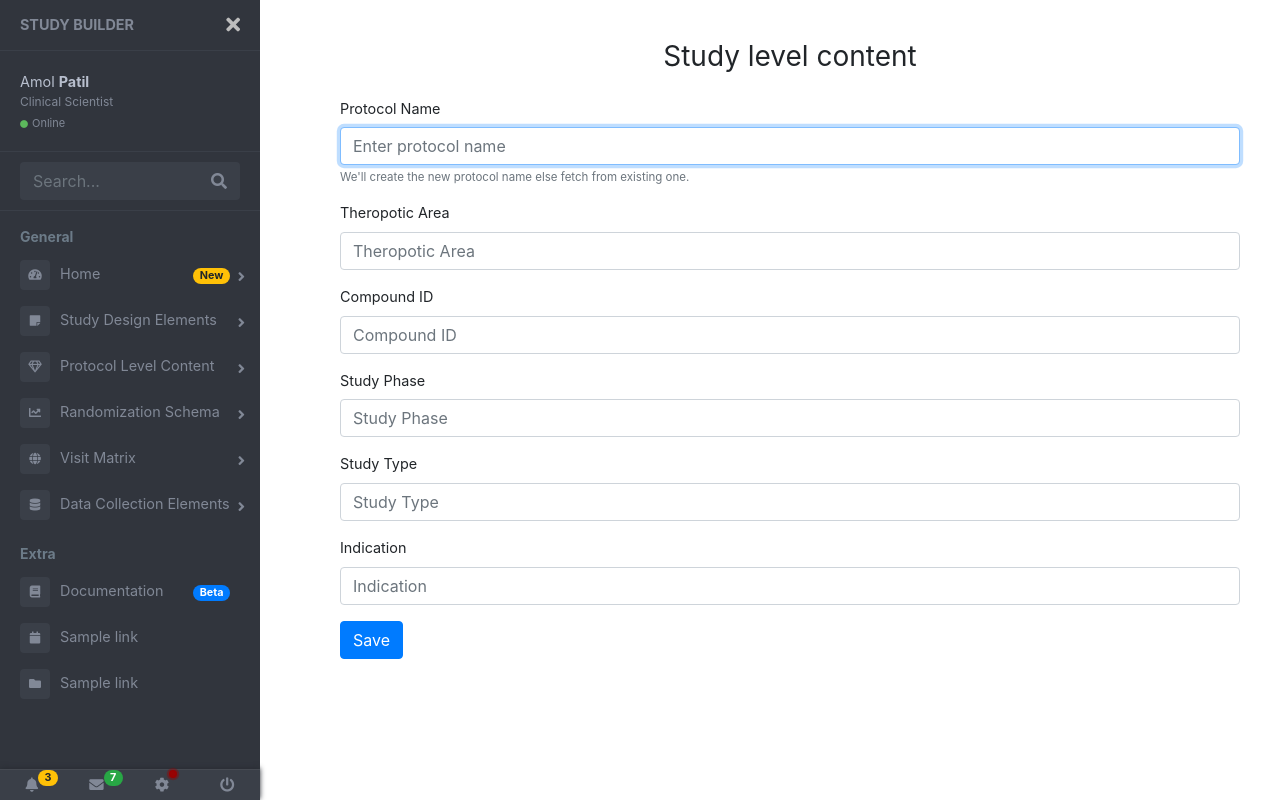
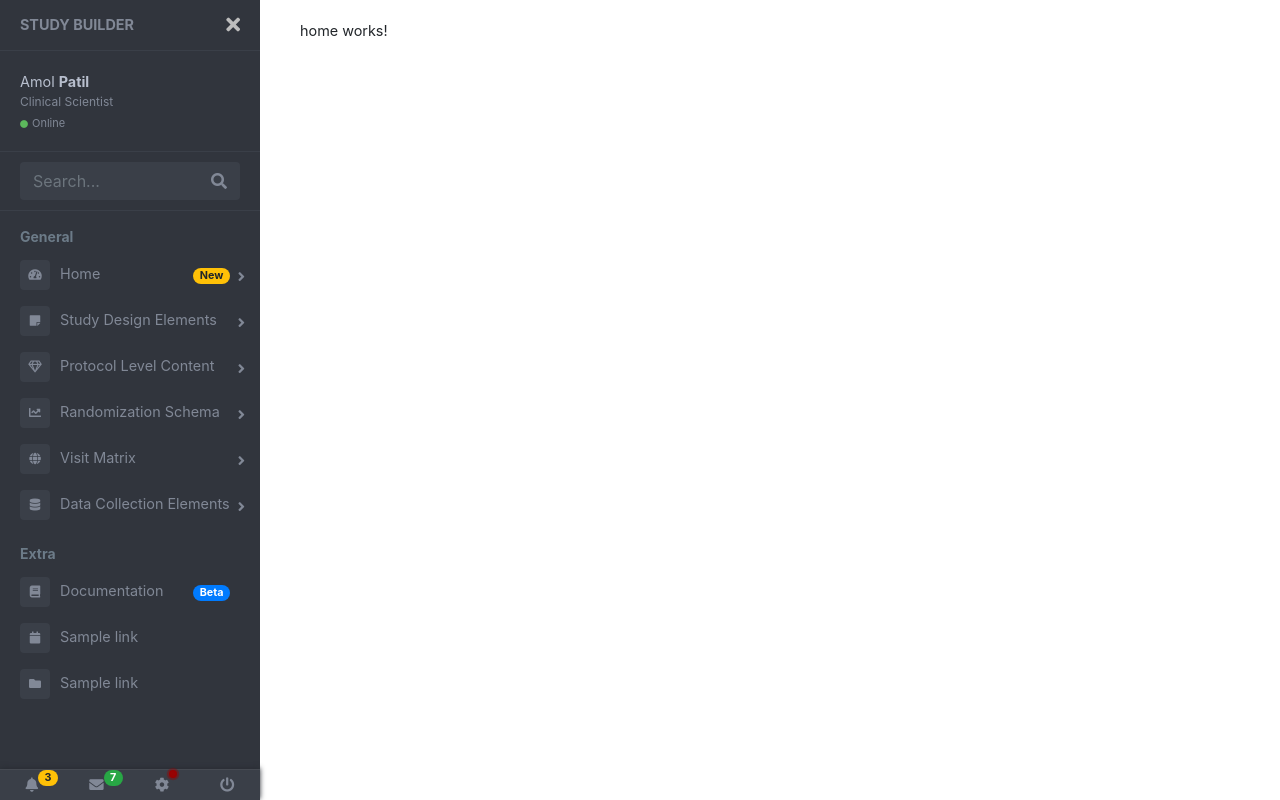
Before and after one commit to amol-can/digital-workflow, an Angular app in the folder front-end-app/: page / in a window 1280 px wide. Built offline with nearby package versions, Linux system fonts and the light colour scheme.

Commit message:
router added

```diff
--- a/front-end-app/src/app/app-routing.module.ts
+++ b/front-end-app/src/app/app-routing.module.ts
@@ -1,8 +1,13 @@
 import { NgModule } from '@angular/core';
 import { Routes, RouterModule } from '@angular/router';
+import { HomeComponent } from './core/home/home.component';
+import { StudyLevelContentComponent } from './core/study-level-content/study-level-content.component';
 
 
-const routes: Routes = [];
+const routes: Routes = [
+  {path: "", component: HomeComponent},
+  {path: "study-level", component: StudyLevelContentComponent},
+];
 
 @NgModule({
   imports: [RouterModule.forRoot(routes)],
--- a/front-end-app/src/app/app.component.html
+++ b/front-end-app/src/app/app.component.html
@@ -1,9 +1,12 @@
 <div class="container-flude">
   <div>
-    <!--<app-layout-header></app-layout-header>-->
+    <app-layout-sidebar></app-layout-sidebar>
+    <!-- page-wrapper,chiller and page-content classes for sidebar compatability -->
+
+    <div class="page-wrapper chiller-theme toggled">
+      <main class="page-content">
+        <router-outlet></router-outlet>
+      </main>
+    </div>
   </div>
-  <div>
-    <app-layout-sidebar></app-layout-sidebar>
-    <app-core-studyLevelContent></app-core-studyLevelContent>
-
-  </div>
+</div>
--- a/front-end-app/src/app/core/forms/studyLevelContent.component.html
+++ /dev/null
@@ -1,49 +0,0 @@
-<div class="page-wrapper chiller-theme toggled">
-    <main class="page-content">
-
-        <div class="container">
-            <form>
-                <div class="text-center mb-4">
-                    <h1 class="h3 mb-3 font-weight-normal">Study level content</h1>
-                </div>
-
-                <div class="form-group">
-                    <label for="protocol-name">Protocol Name</label>
-                    <input type="text" class="form-control" id="protocol-name" placeholder="Enter protocol name"
-                        required autofocus>
-                    <small id="protocol-name" class="form-text text-muted">We'll create the new protocol name else fetch from existing one.</small>
-                </div>
-
-                <div class="form-group">
-                    <label for="theropotic-area">Theropotic Area</label>
-                    <input type="text" id="theropotic-area" class="form-control" placeholder="Theropotic Area" required
-                        autofocus>
-                </div>
-
-                <div class="form-group">
-                    <label for="compound-id">Compound ID</label>
-                    <input type="text" id="compound-id" class="form-control" placeholder="Compound ID" required>
-                </div>
-
-                <div class="form-group">
-                    <label for="study-phase">Study Phase</label>
-                    <input type="text" id="study-phase" class="form-control" placeholder="Study Phase" required>
-                </div>
-
-                <div class="form-group">
-                    <label for="study-type">Study Type</label>
-                    <input type="text" id="study-type" class="form-control" placeholder="Study Type" required>
-                </div>
-
-                <div class="form-group">
-                    <label for="label-indication">Indication</label>
-                    <input type="text" id="label-indication" class="form-control" placeholder="Indication" required>
-                </div>
-
-                <button type="submit" class="btn btn-primary">Save</button>
-            </form>
-        </div>
-
-
-    </main>
-</div>
--- a/front-end-app/src/app/core/forms/studyLevelContent.component.ts
+++ /dev/null
@@ -1,10 +0,0 @@
-import { Component } from '@angular/core';
-
-@Component({
-    selector: 'app-core-studyLevelContent',
-    templateUrl: './studyLevelContent.component.html',
-    styleUrls:['./studyLevelContent.component.css']
-})
-export class studyLevelContent{
-
-}
--- /dev/null
+++ b/front-end-app/src/app/core/home/home.component.html
@@ -0,0 +1 @@
+<p>home works!</p>
--- /dev/null
+++ b/front-end-app/src/app/core/home/home.component.ts
@@ -0,0 +1,15 @@
+import { Component, OnInit } from '@angular/core';
+
+@Component({
+  selector: 'app-home',
+  templateUrl: './home.component.html',
+  styleUrls: ['./home.component.css']
+})
+export class HomeComponent implements OnInit {
+
+  constructor() { }
+
+  ngOnInit() {
+  }
+
+}
--- /dev/null
+++ b/front-end-app/src/app/core/study-level-content/study-level-content.component.html
@@ -0,0 +1,43 @@
+<div class="container">
+    <form>
+        <div class="text-center mb-4">
+            <h1 class="h3 mb-3 font-weight-normal">Study level content</h1>
+        </div>
+
+        <div class="form-group">
+            <label for="protocol-name">Protocol Name</label>
+            <input type="text" class="form-control" id="protocol-name" placeholder="Enter protocol name" required
+                autofocus>
+            <small id="protocol-name" class="form-text text-muted">We'll create the new protocol name else fetch from
+                existing one.</small>
+        </div>
+
+        <div class="form-group">
+            <label for="theropotic-area">Theropotic Area</label>
+            <input type="text" id="theropotic-area" class="form-control" placeholder="Theropotic Area" required
+                autofocus>
+        </div>
+
+        <div class="form-group">
+            <label for="compound-id">Compound ID</label>
+            <input type="text" id="compound-id" class="form-control" placeholder="Compound ID" required>
+        </div>
+
+        <div class="form-group">
+            <label for="study-phase">Study Phase</label>
+            <input type="text" id="study-phase" class="form-control" placeholder="Study Phase" required>
+        </div>
+
+        <div class="form-group">
+            <label for="study-type">Study Type</label>
+            <input type="text" id="study-type" class="form-control" placeholder="Study Type" required>
+        </div>
+
+        <div class="form-group">
+            <label for="label-indication">Indication</label>
+            <input type="text" id="label-indication" class="form-control" placeholder="Indication" required>
+        </div>
+
+        <button type="submit" class="btn btn-primary">Save</button>
+    </form>
+</div>
--- /dev/null
+++ b/front-end-app/src/app/core/study-level-content/study-level-content.component.ts
@@ -0,0 +1,15 @@
+import { Component, OnInit } from '@angular/core';
+
+@Component({
+  selector: 'app-study-level-content',
+  templateUrl: './study-level-content.component.html',
+  styleUrls: ['./study-level-content.component.css']
+})
+export class StudyLevelContentComponent implements OnInit {
+
+  constructor() { }
+
+  ngOnInit() {
+  }
+
+}
--- a/front-end-app/src/app/shared/layout/sidebar.component.html
+++ b/front-end-app/src/app/shared/layout/sidebar.component.html
@@ -43,7 +43,7 @@
             <span>General</span>
           </li>
           <li class="sidebar-dropdown">
-            <a href="#">
+            <a routerLink="/">
               <i class="fa fa-tachometer-alt"></i>
               <span>Home</span>
               <span class="badge badge-pill badge-warning">New</span>
@@ -65,7 +65,7 @@
             </div>
           </li>
           <li class="sidebar-dropdown">
-            <a href="#">
+            <a routerLink="/study-level">
               <i class="fa fa-sticky-note"></i>
               <span>Study Design Elements</span>
               <!-- <span class="badge badge-pill badge-danger">3</span> -->
```
Also changed, not shown: front-end-app/src/app/app.module.ts (+5 -2 lines), front-end-app/src/app/core/home/home.component.css (added), front-end-app/src/app/core/study-level-content/study-level-content.component.css (added), 2 other files (tests, documents, lock files or other folders).
